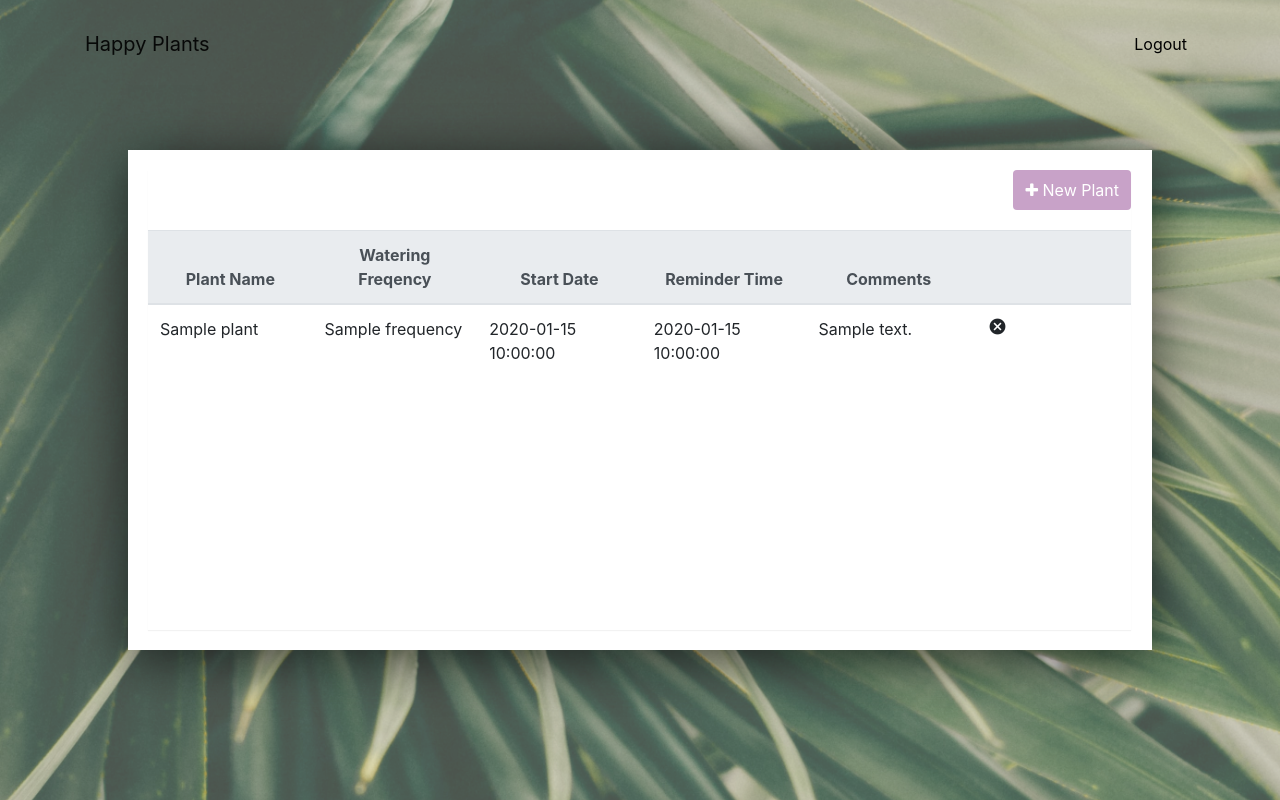
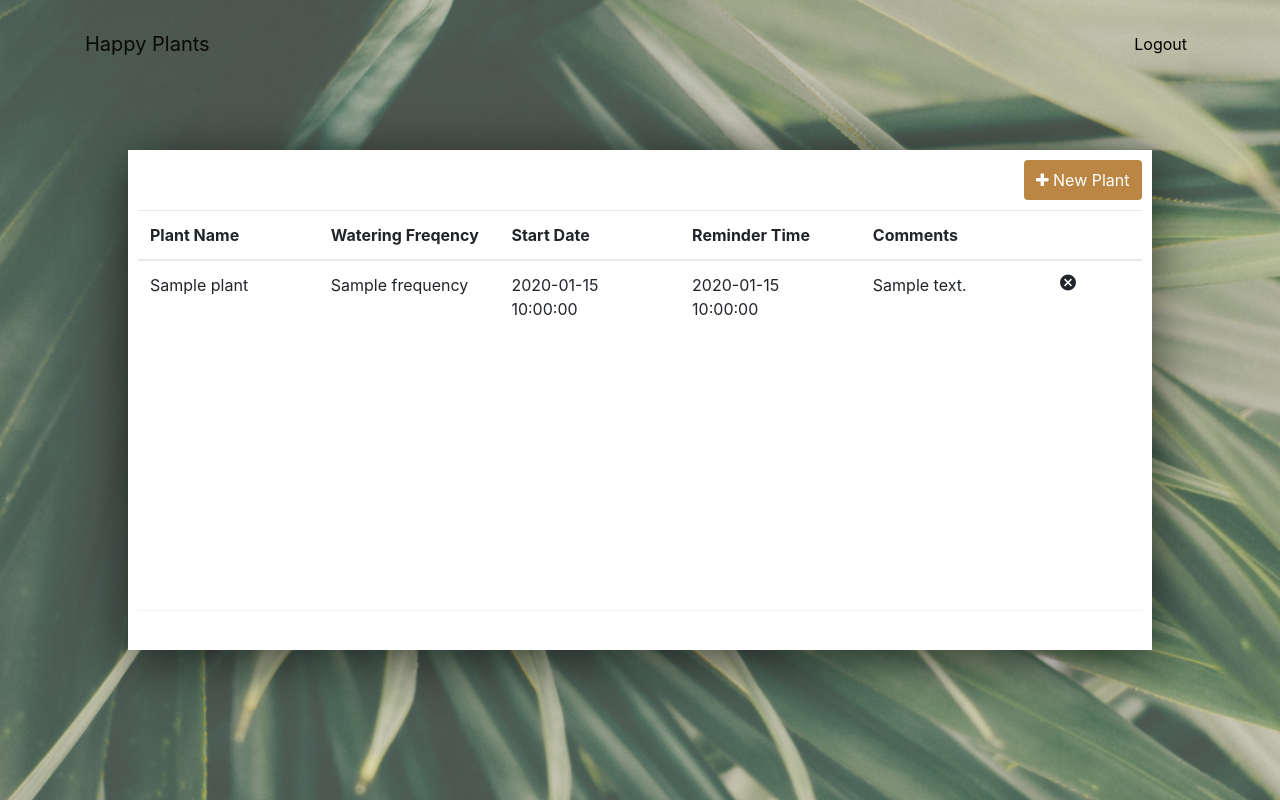
Before and after one commit to hbarrett100/happy-plants, a Flask app: template templates/home.html in a window 1280 px wide. Run offline with Flask 2, Linux system fonts and the light colour scheme; the template is opened without the code that fills it: most values are stand-ins (such as "Sample title", 1, 10 or a date in 2020); some libraries are stand-ins or nearby versions.

Commit message:
style table

```diff
--- a/static/main.css
+++ b/static/main.css
@@ -28,8 +28,8 @@ body, html {
 }
 
 .btn-default {
-	color:#686868;
-	background-color:#c8a2c8;
+	color:white;
+	background-color:#BB8644;
 	margin-top: 40px;
 	}
 
@@ -68,15 +68,14 @@ body, html {
 
 /* adapted from https://www.tutorialrepublic.com/codelab.php?topic=bootstrap&file=table-with-add-and-delete-row-feature */
 .table-wrapper {
-	width: 96%;
-	margin: 20px 20px 0px 20px;
+	width: 98%;
+	margin: 10px 10px 0px 10px;
 	background: #fff;
 	padding: 0px;
 	box-shadow: 0 1px 1px rgba(0,0,0,.05);
 }
 .table-title {
 	padding-bottom: 10px;
-	margin: 0 0 10px;
 }
 
 
@@ -89,7 +88,7 @@ body, html {
 	height: 40px;
 	min-width: 100px;
 	color: white;
-	background-color:#c8a2c8;
+	background-color:#BB8644;
 	border: none;
 }
 
@@ -106,7 +105,7 @@ table {
 
 .table .thead-light th {
 	font-size: 16px;
-	text-align: center;
+	text-align: left;
 }
 
 table.table tr th, table.table tr td {
@@ -154,6 +153,9 @@ table.table td .add {
 	overflow-y: scroll;
 }
 
+#action-buttons {
+	width: 100px;
+}
 /* date and time pickers */
 #datepicker {
 	width: 146px;
--- a/static/plants2.js
+++ b/static/plants2.js
@@ -101,7 +101,7 @@ var UIController = (function () {
                 '<td><input type="text" id="datepicker" value="' + date + '"></td>' +
                 '<td><input type="text" class="timepicker" id="timepicker" value="' + time + '"></td>' +
                 '<td><input type="text" class="form-control" name="comments" id="comments" value="' + comments + '"></input></td>' +
-                '<td>' + actions + '</td>' +
+                '<td id="action-buttons">' + actions + '</td>' +
                 '</tr>';
 
             $("table").append(row);
--- a/templates/home.html
+++ b/templates/home.html
@@ -36,15 +36,15 @@
             </div>
         </div>
         <div class="m-0 p-0" id="table-scroll">
-            <table class="table table-hover">
-                <thead class="thead-light">
+            <table class="table">
+                <thead>
                     <tr>
                         <th>Plant Name</th>
                         <th>Watering Freqency</th>
                         <th>Start Date</th>
                         <th>Reminder Time</th>
                         <th>Comments</th>
-                        <th></th>
+                        <th id="action-buttons"></th>
                     </tr>
                 </thead>
                 <tbody>
```
